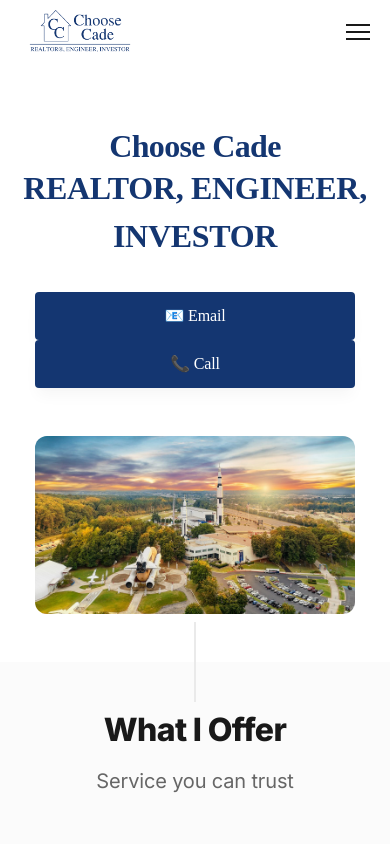
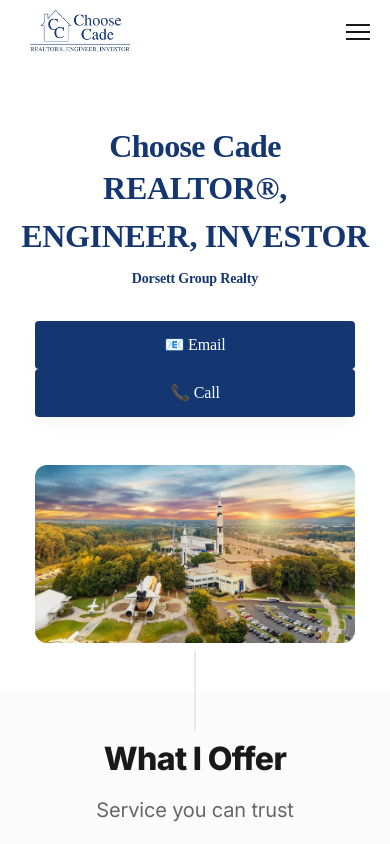
Before and after one commit to choosecade/choosecade.com, a Next.js app: page / in a window 390 px wide. Shown: the top 844 px of the page. Built offline with nearby package versions, Linux system fonts and the light colour scheme.

Commit message:
contact me button up top added phone instead of google form

```diff
--- a/components/hero.tsx
+++ b/components/hero.tsx
@@ -28,8 +28,11 @@
                             Choose <span style={{ color: '#143671' }}>Cade</span>
                         </h1>
                         <div className='max-w-3xl mx-auto'>
-                            <p className="text-3xl font-semibold tracking-tight sm:text-4xl mb-8" style={{ fontFamily: 'Times New Roman, serif', color: '#143671' }}>
-                                REALTOR, ENGINEER, INVESTOR
+                            <p className="text-3xl font-semibold tracking-tight sm:text-4xl mb-2" style={{ fontFamily: 'Times New Roman, serif', color: '#143671' }}>
+                                REALTOR®, ENGINEER, INVESTOR
+                            </p>
+                            <p className="text-sm font-bold mb-8" style={{ fontFamily: 'Times New Roman, serif', color: '#143671' }}>
+                                Dorsett Group Realty
                             </p>
                             <div
                                 className='max-w-xs mx-auto sm:max-w-none sm:flex sm:justify-center gap-4'
--- a/components/ui/header.tsx
+++ b/components/ui/header.tsx
@@ -58,7 +58,7 @@
                             </li>
                             <li>
                                 <Link
-                                    href='https://www.google.com/forms/about/'
+                                    href='tel:+12563848469'
                                     target='_blank'
                                     className='btn-sm text-gray-200 ml-3'
                                     style={{ backgroundColor: '#143671' }}
```
